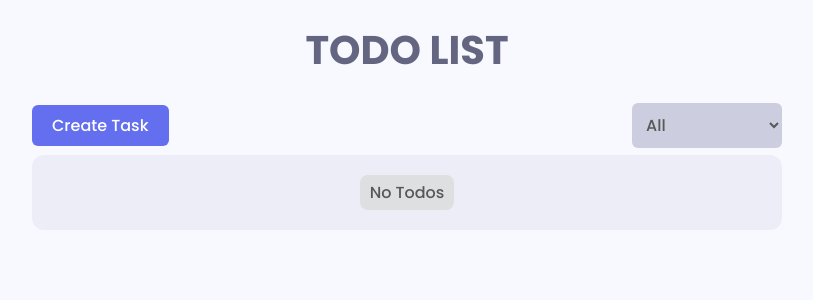
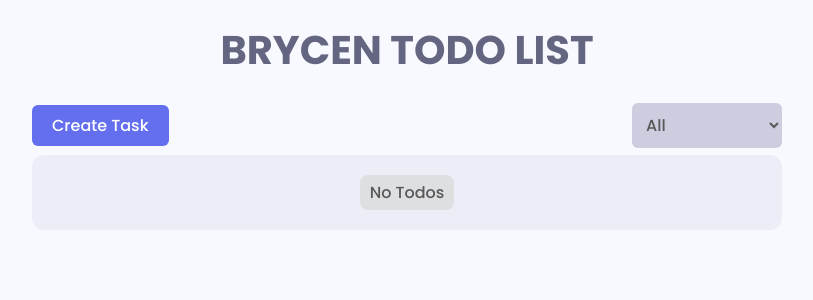
Before and after one commit to tzin00/deep-dive-demo, a React (Create React App) app: page / in a window 1280 px wide. Shown: the top 300 px of the page, without its empty margins (233-1046 px from the left). Built offline with nearby package versions, Linux system fonts and the light colour scheme.

Commit message:
To add Brycen in Titile

```diff
--- a/src/App.js
+++ b/src/App.js
@@ -9,7 +9,7 @@ function App() {
   return (
     <>
       <div className="container">
-        <PageTitle>TODO List</PageTitle>
+        <PageTitle>Brycen TODO List</PageTitle>
         <div className={styles.app__wrapper}>
           <AppHeader />
           <AppContent />
```
